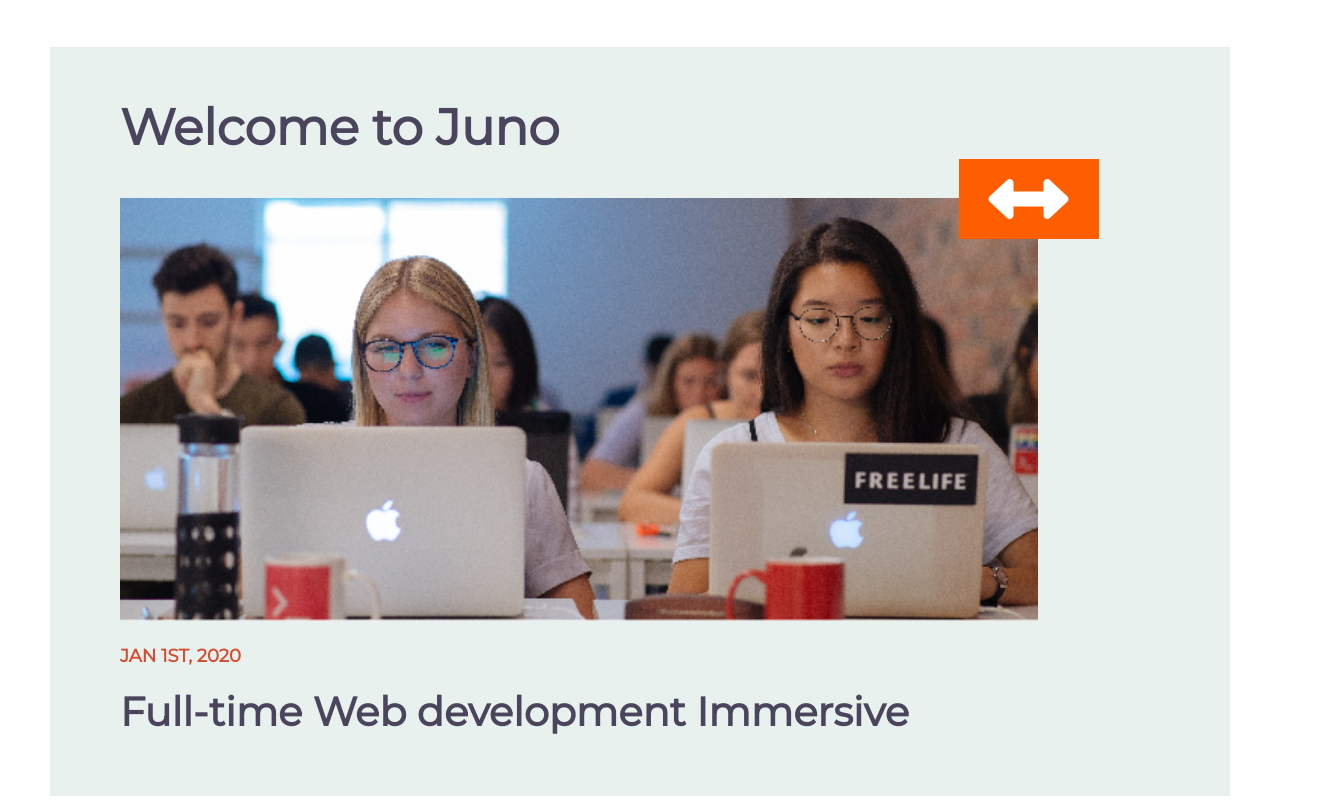
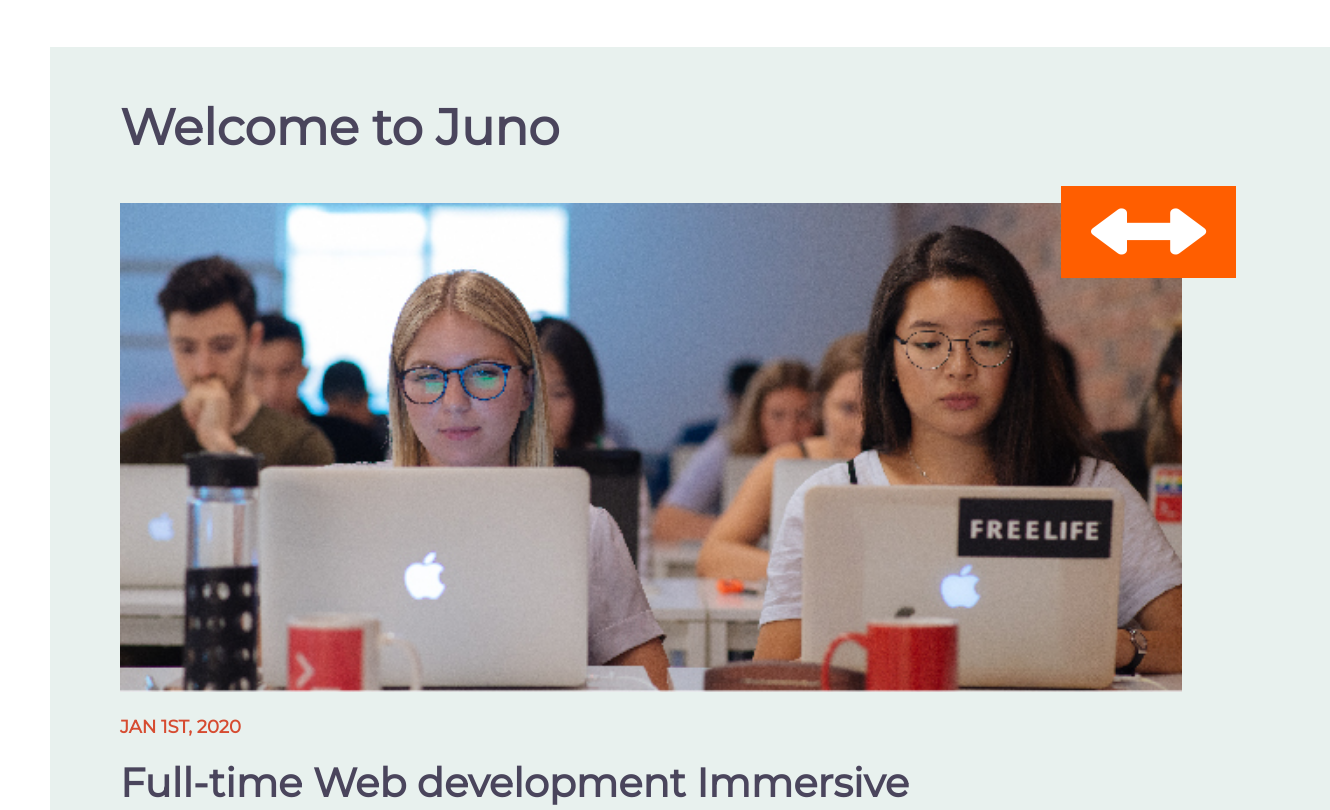
Before and after one commit to AllanBlackett/Juno-Tech-Challenge-, a plain HTML site: page index.html in a window 1280 px wide. Shown: the part 833-1643 px from the top of the page, 1330 px wide, since content can reach past the window. Drawn offline with nearby package versions, Linux system fonts and the light colour scheme.

Commit message:
Update style.css

```diff
--- a/css/style.css
+++ b/css/style.css
@@ -13,6 +13,11 @@
 .clr {
   clear: both;
   margin: 6rem;
+}
+
+.clr2 {
+  clear: both;
+  margin: 5rem;
 }
 
 /* Main Styling */
@@ -56,6 +61,7 @@ body {
 .dropdown {
   display: none;
 }
+
 /*--------------------------------------------------------------
 . Section: Tech Challenge
 --------------------------------------------------------------*/
@@ -66,7 +72,7 @@ body {
 }
 
 #sec1 .sec1_img {
-width: 100%;
+  width: 100%;
 }
 
 .box_tc {
@@ -84,7 +90,8 @@ width: 100%;
 
 #sec1 .box_tc h1 {
   font-family: 'Cormorant Garamond', serif;
-  font-size: 70px;
+  /* font-size: 70px; */
+  font-size: 4em;
   font-weight: 100;
   padding-bottom: 15px;
 }
@@ -92,7 +99,7 @@ width: 100%;
 #sec1 .box_tc h6 {
   font-size: 20px;
   line-height: 33px;
-  font-family:'Montserrat', sans-serif;
+  font-family: 'Montserrat', sans-serif;
   font-weight: 550;
 }
 
@@ -101,12 +108,13 @@ width: 100%;
 . Section: Welcome To Juno
 --------------------------------------------------------------*/
 #sec2 {
-  margin-bottom: 6em;
+  height: 55em;
 }
 
 .box_welcome {
   background-color: #E8F1EE;
-  position: relative;
+  position: absolute;
+  width: 100%;
 }
 
 .wrapper_welcome {
@@ -115,9 +123,9 @@ width: 100%;
 
 .box_welcome .wrapper_welcome h1 {
   font-size: 50px;
-  font-family:'Montserrat', sans-serif;
+  font-family: 'Montserrat', sans-serif;
   color: #4A455C;
-  padding-bottom: 40px;
+  padding-bottom: 45px;
 }
 
 .box_welcome .wrapper_welcome h2 {
@@ -125,28 +133,31 @@ width: 100%;
 }
 
 .sec2_img {
-  width: 85%;
+  width: 90%;
 }
 
 .fas {
   background-color: rgb(255, 94, 0);
   color: #fff;
   position: absolute;
-  left: 77%;
-  top: 15%;
+  left: 79%;
+  top: 17%;
   padding: 0 30px 0 30px;
+  transform: scaleY(0.8);
+  transform-origin: 0 0;
+  font-size: 9vw;
 }
 
 .box_welcome .wrapper_welcome h5 {
   font-size: 18px;
-  font-family:'Montserrat', sans-serif;
+  font-family: 'Montserrat', sans-serif;
   padding: 20px 0 20px 0;
   color: #D64C31;
 }
 
 .box_welcome .wrapper_welcome h2 {
   font-size: 40px;
-  font-family:'Montserrat', sans-serif;
+  font-family: 'Montserrat', sans-serif;
 }
 
 /*--------------------------------------------------------------
@@ -166,25 +177,28 @@ width: 100%;
 .grid_content {
   background-color: #FFF0E7;
   padding: 30px 25px 30px 40px;
+
 }
 
 .grid_content h6 {
   padding-bottom: 15px;
   font-size: 15px;
-  font-family:'Montserrat', sans-serif;
+  font-family: 'Montserrat', sans-serif;
   color: #4A455C;
 }
 
 .grid_content h1 {
   padding-bottom: 15px;
-  font-size: 4em;
+  font-size: 3.8vw;
   font-family: 'Cormorant Garamond', serif;
   color: #D64C31;
   font-weight: 100;
+  white-space: nowrap;
+  overflow: hidden;
 }
 
 .grid_content p {
-  font-family:'Montserrat', sans-serif;
+  font-family: 'Montserrat', sans-serif;
   line-height: 30px;
   font-weight: bold;
   color: #4A455C;
@@ -209,7 +223,7 @@ footer {
   background-color: #D64C31;
   color: #fff;
   height: 25em;
-  font-family:'Montserrat', sans-serif;
+  font-family: 'Montserrat', sans-serif;
   width: 100%;
   position: relative;
 }
@@ -244,7 +258,7 @@ footer .footerinfo h2 {
   float: left;
   text-decoration: none;
   font-size: 17px;
-  padding: 25px 0 15px 0 ;
+  padding: 25px 0 15px 0;
 }
 
 .footernav-links {
@@ -269,7 +283,7 @@ footer .footerinfo h2 {
 }
 
 form .input-field {
-  font-family:'Montserrat', sans-serif;
+  font-family: 'Montserrat', sans-serif;
   font-size: 16px;
   width: 100%;
   height: 3em;
@@ -302,5 +316,5 @@ form button:hover {
 }
 
 .icons i {
-  padding-right: 20px;
+  padding-right: 30px;
 }
```
